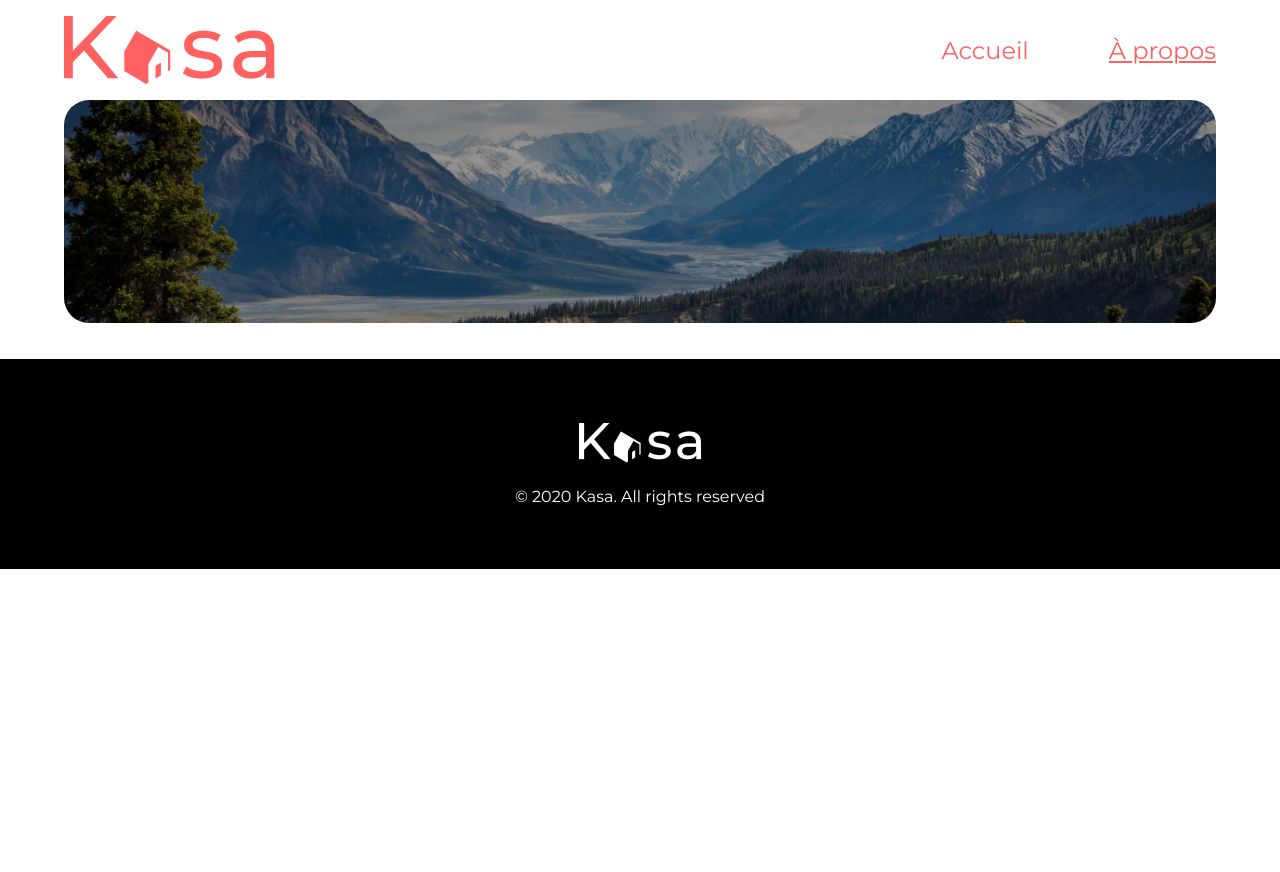
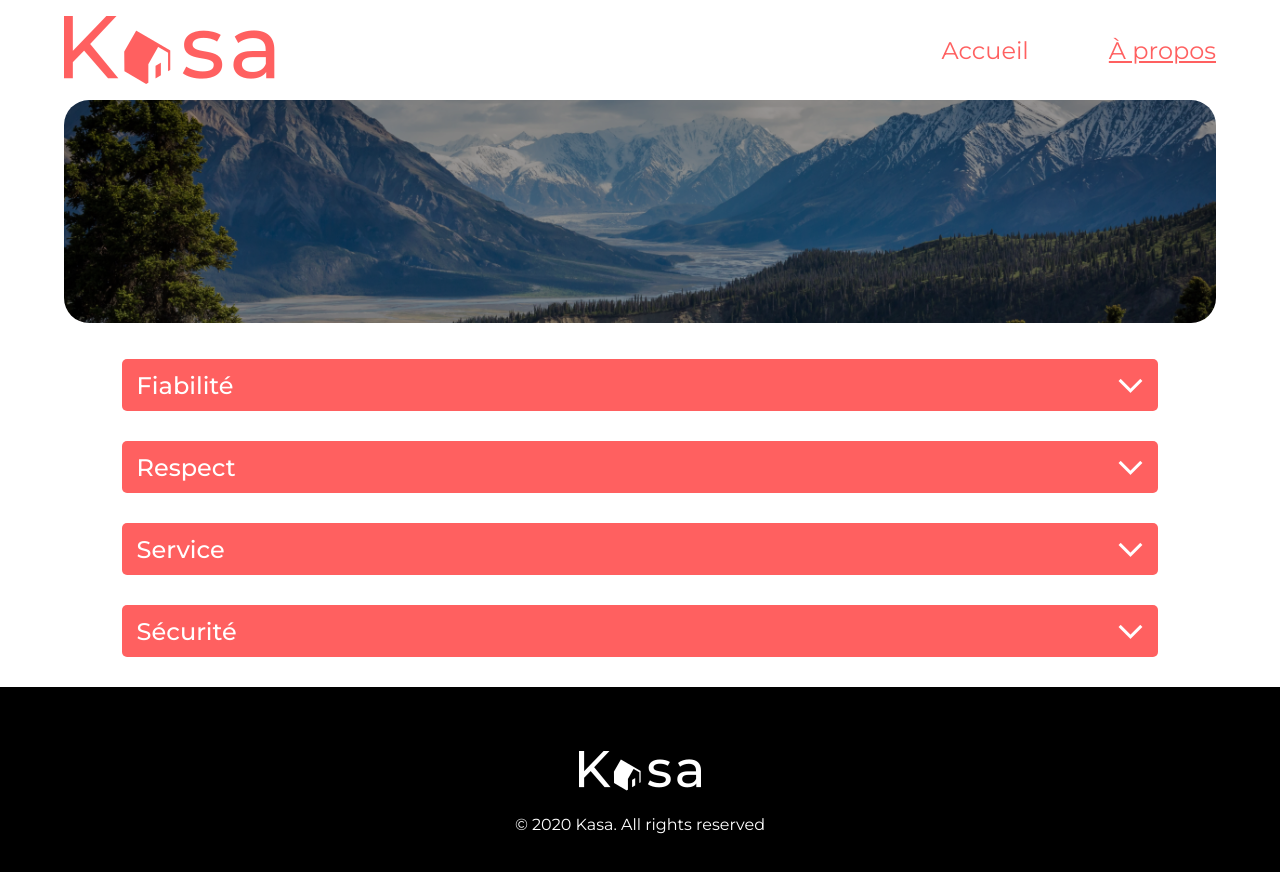
Before and after one commit to FlorianMartinCode/Kasa, a React (Create React App) app: page /about in a window 1280 px wide. Shown: the top 872 px of the page. Before the commit the page ends 800 px from the top, so only its background shows below. Built offline with nearby package versions, Linux system fonts and the light colour scheme; a web font is replaced by a local one.

Commit message:
Finalisation about

```diff
--- /dev/null
+++ b/src/components/Main/DropDown/dropdown.jsx
@@ -0,0 +1,77 @@
+import React, { useState } from 'react';
+import expandArrowImg from '../../../assets/expand_arrow.png';
+import expandUpImg from '../../../assets/expand_up.png';
+
+function Dropdown() {
+  const [showFiabilite, setShowFiabilite] = useState(false);
+  const [showRespect, setShowRespect] = useState(false);
+  const [showService, setShowService] = useState(false);
+  const [showSecurite, setShowSecurite] = useState(false);
+
+  const handleFiabiliteClick = () => {
+    setShowFiabilite(!showFiabilite);
+  };
+
+  const handleRespectClick = () => {
+    setShowRespect(!showRespect);
+  };
+
+  const handleServiceClick = () => {
+    setShowService(!showService);
+  };
+
+  const handleSecuriteClick = () => {
+    setShowSecurite(!showSecurite);
+  };
+
+  return (
+    <div className='dropdown-container'>
+      <div className='dropdown'>
+        <div className='label-container' onClick={handleFiabiliteClick}>
+          <label>Fiabilité</label>
+          <img src={showFiabilite ? expandUpImg : expandArrowImg} alt="Expand Icon" />
+        </div>
+        {showFiabilite && (
+          <p>Les annonces postées sur Kasa garantissent une fiabilité totale.
+          Les photos sont conformes aux logements, et toutes les informations sont régulièrement vérifiées par nos équipes.</p>
+        )}
+      </div>
+
+      <div className='dropdown'>
+        <div className='label-container' onClick={handleRespectClick}>
+          <label>Respect</label>
+          <img src={showRespect ? expandUpImg : expandArrowImg} alt="Expand Icon" />
+        </div>
+        {showRespect && (
+          <p>La bienveillance fait partie des valeurs fondatrices de Kasa.
+          Tout comportement discriminatoire ou de perturbation du voisinage entraînera une exclusion de notre plateforme.</p>
+        )}
+      </div>
+
+      <div className='dropdown'>
+        <div className='label-container' onClick={handleServiceClick}>
+          <label>Service</label>
+          <img src={showService ? expandUpImg : expandArrowImg} alt="Expand Icon" />
+        </div>
+        {showService && (
+          <p>La bienveillance fait partie des valeurs fondatrices de Kasa.
+          Tout comportement discriminatoire ou de perturbation du voisinage entraînera une exclusion de notre plateforme.</p>
+        )}
+      </div>
+
+      <div className='dropdown'>
+        <div className='label-container' onClick={handleSecuriteClick}>
+          <label>Sécurité</label>
+          <img src={showSecurite ? expandUpImg : expandArrowImg} alt="Expand Icon" />
+        </div>
+        {showSecurite && (
+          <p>La sécutité est la priorité de Kasa.
+          Aussi bien pour nos hôtes que pour les voyageurs, chaque logement correspond aux critères de sécurité établis par nos services. En laissant une note aussi bien à l'hôte qu'au locataire, cela permet à nos équipes de vérifier que les standards sont bien respectés.
+          Nous organisons également des ateliers sur la sécurité domestique pour nos hôtes.</p>
+        )}
+      </div>
+    </div>
+  );
+}
+
+export default Dropdown;
--- /dev/null
+++ b/src/components/Main/DropDown/dropdown.scss
@@ -0,0 +1,42 @@
+.dropdown-container {
+    margin: 0 5%;
+
+    .dropdown {
+        min-height: 52px;
+        height: auto;
+        display: flex;
+        flex-direction: column;
+        justify-content: center;
+        margin: 30px 5%;
+
+
+        .label-container {
+            color: #fff;
+            font-size: 24px;
+            font-weight: 500;
+            padding: 0 15px;
+            height: 52px;
+            display: flex;
+            align-items: center;
+            background-color: #FF6060;
+            border-radius: 5px;
+            justify-content: space-between;
+        }
+
+        p {
+            background-color: #F6F6F6;
+            // background-color: blue;
+            margin: 0;
+            padding: 15px;
+            border-radius: 5px;
+            // margin-top: -3px;
+        }
+    }
+}
+
+@media screen and (max-width: 1000px){
+
+    .dropdown-container .dropdown {
+        margin: 30px 0%;
+    }
+}
--- a/src/main.scss
+++ b/src/main.scss
@@ -6,6 +6,13 @@
 // Styles components
 @import './components/Navbar/navbar.scss';
 @import './components/Main/Banner/banner.scss';
+@import './components/Main/DropDown/dropdown.scss';
 @import './components/Main/Logements/logements.scss';
 @import './components/Main/Logements/Logement/card.scss';
 @import './components/Footer/footer.scss';
+
+body {
+    margin: 0;
+    padding: 0;
+    font-family: "Montserrat", sans-serif;
+}
--- a/src/pages/About/about.jsx
+++ b/src/pages/About/about.jsx
@@ -1,6 +1,7 @@
 import React from 'react';
 import Banner from '../../components/Main/Banner/banner';
 import image2 from '../../assets/kalen-emsley-Bkci_8qcdvQ-unsplash 2.png';
+import Dropdown from '../../components/Main/DropDown/dropdown';
 
 function About() {
   return (
@@ -9,6 +10,7 @@ function About() {
         imageSrc={image2}
         showText={false}
       />
+      <Dropdown />
     </div>
   );
 }
--- a/src/pages/Home/home.scss
+++ /dev/null
@@ -1,5 +0,0 @@
-body {
-    margin: 0;
-    padding: 0;
-    font-family: "Montserrat", sans-serif;
-}
--- a/src/style.css
+++ b/src/style.css
@@ -1,9 +1,3 @@
-body {
-  margin: 0;
-  padding: 0;
-  font-family: "Montserrat", sans-serif;
-}
-
 .error_container {
   display: flex;
   flex-direction: column;
@@ -131,6 +125,41 @@ body {
     text-align: start;
   }
 }
+.dropdown-container {
+  margin: 0 5%;
+}
+.dropdown-container .dropdown {
+  min-height: 52px;
+  height: auto;
+  display: flex;
+  flex-direction: column;
+  justify-content: center;
+  margin: 30px 5%;
+}
+.dropdown-container .dropdown .label-container {
+  color: #fff;
+  font-size: 24px;
+  font-weight: 500;
+  padding: 0 15px;
+  height: 52px;
+  display: flex;
+  align-items: center;
+  background-color: #FF6060;
+  border-radius: 5px;
+  justify-content: space-between;
+}
+.dropdown-container .dropdown p {
+  background-color: #F6F6F6;
+  margin: 0;
+  padding: 15px;
+  border-radius: 5px;
+}
+
+@media screen and (max-width: 1000px) {
+  .dropdown-container .dropdown {
+    margin: 30px 0%;
+  }
+}
 .logements {
   display: flex;
   background-color: #f6f6f6;
@@ -206,4 +235,10 @@ a .logement .title {
   cursor: default;
 }
 
+body {
+  margin: 0;
+  padding: 0;
+  font-family: "Montserrat", sans-serif;
+}
+
 /*# sourceMappingURL=style.css.map */
```
Also changed, not shown: src/assets/expand_up.png (added), 1 other file (tests, documents, lock files or other folders).
